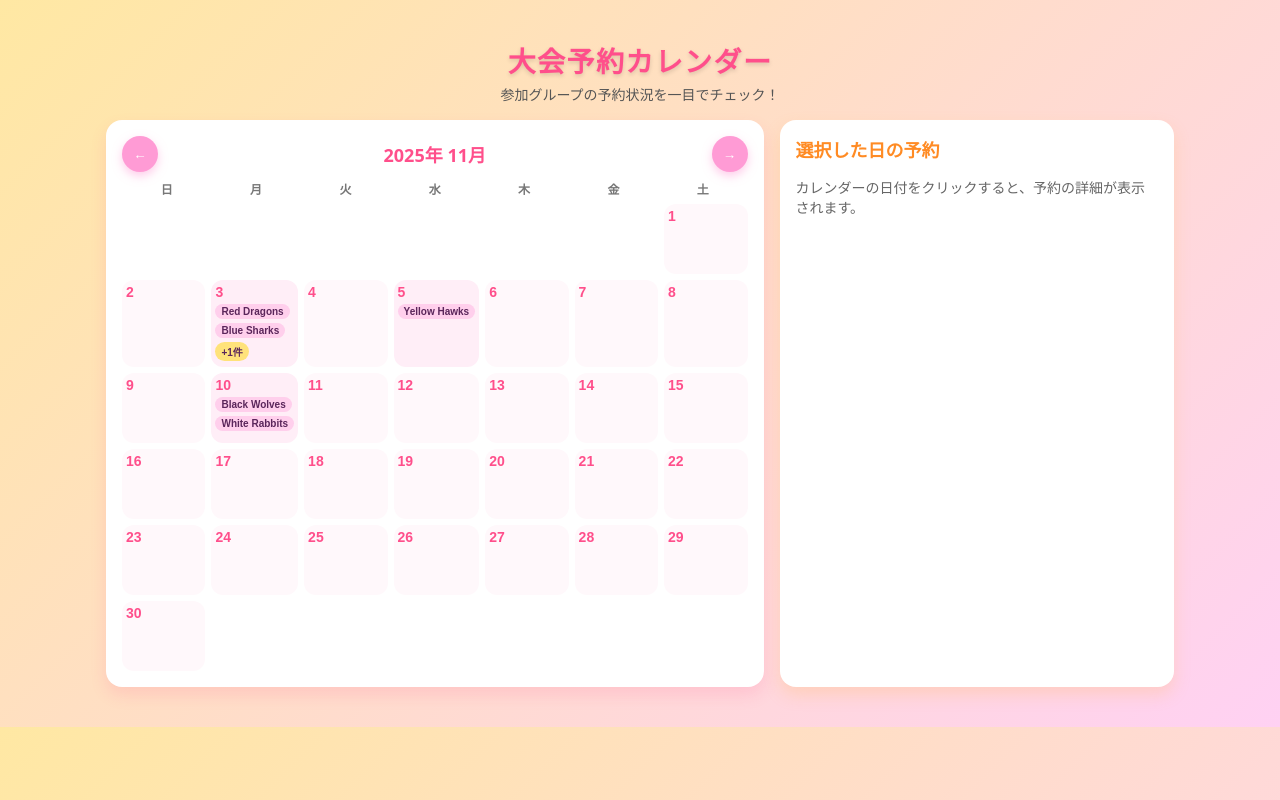
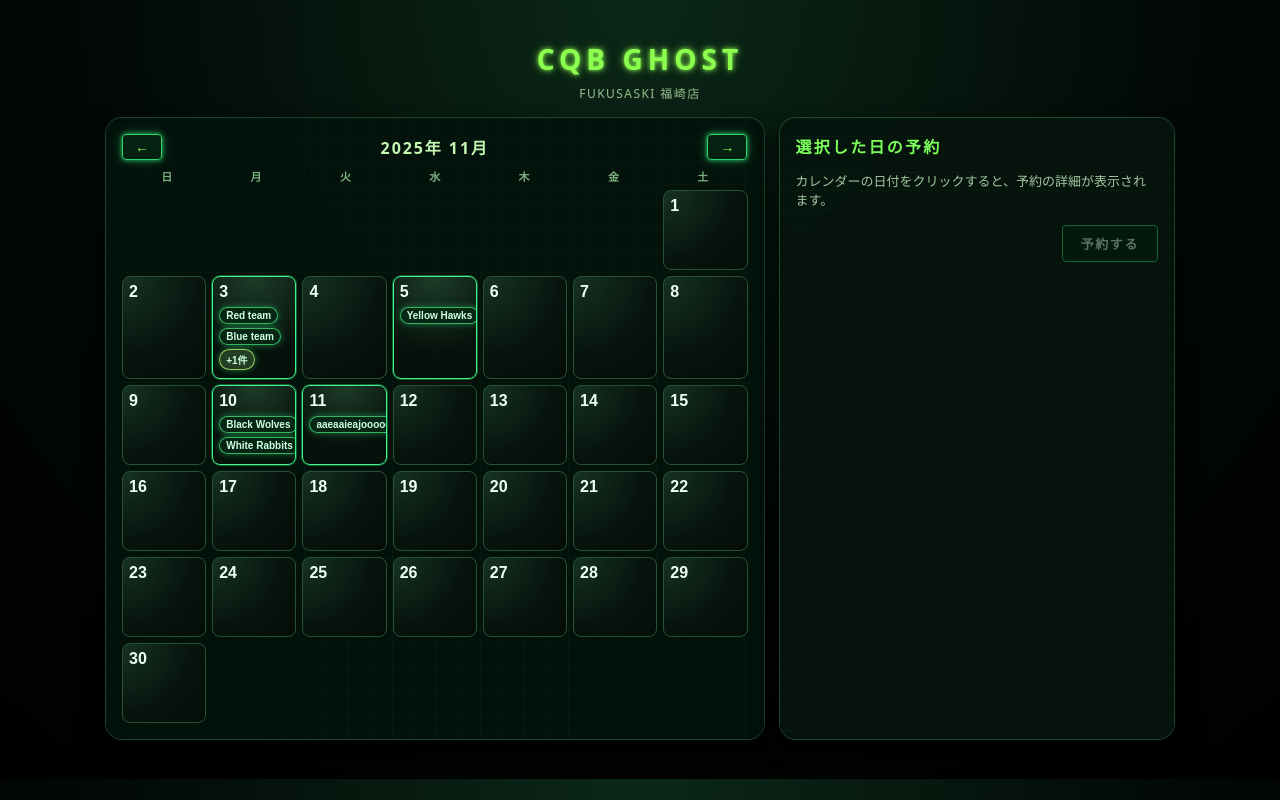
Before and after one commit to understand0423007-alt/survival-reservation-app, a React (Create React App) app in the folder frontend/reservation-app/: page / in a window 1280 px wide. Built offline with nearby package versions, Linux system fonts and the light colour scheme.

Commit message:
UI作成

```diff
--- a/frontend/reservation-app/src/App.css
+++ b/frontend/reservation-app/src/App.css
@@ -1,5 +1,3 @@
-/* src/App.css */
-
 * {
   box-sizing: border-box;
 }
@@ -7,7 +5,8 @@
 body {
   margin: 0;
   font-family: system-ui, -apple-system, BlinkMacSystemFont, "Segoe UI", sans-serif;
-  background: linear-gradient(135deg, #ffe8a3, #ffd1f3);
+  background: radial-gradient(circle at top, #0b2818 0%, #020806 55%, #000000 100%);
+  color: #E5F7E0;
 }
 
 /* 全体ラッパー */
@@ -27,15 +26,20 @@ body {
   margin: 0;
   font-size: 28px;
   font-weight: 800;
-  letter-spacing: 0.05em;
-  color: #ff4f8b;
-  text-shadow: 0 2px 4px rgba(0, 0, 0, 0.15);
+  letter-spacing: 0.18em;
+  text-transform: uppercase;
+  color: #8CFF4F; /* ネオングリーン */
+  text-shadow:
+    0 0 4px rgba(140, 255, 79, 0.9),
+    0 0 10px rgba(140, 255, 79, 0.6);
 }
 
 .app-subtitle {
-  margin-top: 4px;
-  color: #555;
-  font-size: 14px;
+  margin-top: 6px;
+  color: #9ABF8F;
+  font-size: 12px;
+  letter-spacing: 0.12em;
+  text-transform: uppercase;
 }
 
 /* メイン2カラム */
@@ -45,12 +49,35 @@ body {
   gap: 16px;
 }
 
-/* カレンダー側 */
+/* カレンダー側パネル（レーダー画面っぽく） */
 .calendar-panel {
-  background: #fff;
+  background: rgba(4, 18, 12, 0.95);
   border-radius: 16px;
   padding: 16px;
-  box-shadow: 0 8px 16px rgba(255, 79, 139, 0.15);
+  box-shadow:
+    0 0 0 1px rgba(26, 73, 49, 0.9),
+    0 12px 24px rgba(0, 0, 0, 0.9);
+  position: relative;
+  overflow: hidden;
+}
+
+/* HUDっぽい薄いグリッドライン（背景装飾） */
+.calendar-panel::before {
+  content: "";
+  position: absolute;
+  inset: 0;
+  background-image:
+    linear-gradient(rgba(40, 88, 60, 0.25) 1px, transparent 1px),
+    linear-gradient(90deg, rgba(40, 88, 60, 0.25) 1px, transparent 1px);
+  background-size: 22px 22px;
+  opacity: 0.35;
+  pointer-events: none;
+}
+
+/* 中身は上に重ねる */
+.calendar-panel > * {
+  position: relative;
+  z-index: 1;
 }
 
 /* 月切り替え */
@@ -62,27 +89,35 @@ body {
 }
 
 .nav-button {
-  border: none;
-  background: #ff9bd5;
-  color: #fff;
-  font-weight: bold;
-  border-radius: 999px;
-  width: 36px;
-  height: 36px;
+  border: 1px solid #2DD66B;
+  background: rgba(5, 36, 19, 0.9);
+  color: #8CFF4F;
+  font-weight: 700;
+  border-radius: 4px;
+  width: 40px;
+  height: 26px;
   cursor: pointer;
-  box-shadow: 0 4px 10px rgba(255, 155, 213, 0.5);
-  transition: transform 0.1s ease, box-shadow 0.1s ease;
+  font-size: 14px;
+  box-shadow:
+    0 0 4px rgba(45, 214, 107, 0.9),
+    0 0 12px rgba(45, 214, 107, 0.4);
+  transition: transform 0.1s ease, box-shadow 0.1s ease, background 0.1s ease;
 }
 
 .nav-button:hover {
   transform: translateY(-1px);
-  box-shadow: 0 6px 12px rgba(255, 155, 213, 0.7);
+  background: rgba(10, 56, 30, 0.95);
+  box-shadow:
+    0 0 6px rgba(45, 214, 107, 1),
+    0 0 14px rgba(45, 214, 107, 0.7);
 }
 
 .month-label {
-  font-size: 18px;
-  font-weight: 700;
-  color: #ff4f8b;
+  font-size: 16px;
+  font-weight: 600;
+  color: #C4F7B0;
+  letter-spacing: 0.12em;
+  text-transform: uppercase;
 }
 
 /* 曜日 */
@@ -95,9 +130,10 @@ body {
 
 .weekday-cell {
   text-align: center;
-  font-size: 12px;
+  font-size: 11px;
   font-weight: 600;
-  color: #777;
+  color: #7BAF7E;
+  text-transform: uppercase;
 }
 
 /* 日付グリッド */
@@ -110,46 +146,63 @@ body {
 
 /* 日付セル */
 .day-cell {
+    width: 100%;           /* グリッドの幅に合わせる */
+  overflow: hidden;      /* 内容があふれても横に広がらない */
   position: relative;
-  min-height: 70px;
-  border-radius: 12px;
-  border: none;
-  padding: 4px 4px 6px;
+  min-height: 80px;
+  border-radius: 8px;
+  border: 1px solid #275139;
+  padding: 6px 6px 8px;
   text-align: left;
-  background: #fff8fb;
+  background: radial-gradient(circle at top left, #163323 0%, #07140E 60%, #050C08 100%);
   cursor: pointer;
   display: flex;
   flex-direction: column;
   align-items: flex-start;
   justify-content: flex-start;
-  transition: transform 0.1s ease, box-shadow 0.1s ease, background 0.1s ease;
+  transition:
+    transform 0.1s ease,
+    box-shadow 0.1s ease,
+    background 0.1s ease,
+    border-color 0.1s ease;
 }
 
 .day-cell.empty {
   background: transparent;
+  border: none;
   cursor: default;
   box-shadow: none;
 }
 
 .day-cell:hover:not(.empty) {
   transform: translateY(-1px);
-  box-shadow: 0 4px 8px rgba(255, 79, 139, 0.35);
+  box-shadow:
+    0 0 6px rgba(24, 255, 130, 0.5),
+    0 0 18px rgba(24, 255, 130, 0.32);
+  border-color: #35E36E;
 }
 
+/* 予約ありの日を少し明るく＋枠を光らせる */
 .day-cell.has-reservation {
-  background: #ffeef7;
+  background: radial-gradient(circle at top, #1D3C29 0%, #06110B 70%);
+  border-color: #3EF68A;
+  box-shadow: 0 0 0 1px rgba(62, 246, 138, 0.35);
 }
 
+/* 選択中のセル：紫寄りではなくHUDグリーンのグロー */
 .day-cell.selected {
-  border: 2px solid #ff4f8b;
+  border: 2px solid #9CFF57;
+  box-shadow:
+    0 0 6px rgba(156, 255, 87, 0.9),
+    0 0 16px rgba(156, 255, 87, 0.7);
 }
 
 /* 日付の数字 */
 .day-number {
-  font-size: 14px;
+  font-size: 16px;
   font-weight: 700;
-  color: #ff4f8b;
-  margin-bottom: 4px;
+  color: #EFFFF4;
+  margin-bottom: 6px;
 }
 
 /* グループタグ（カレンダーの日付に表示） */
@@ -163,37 +216,65 @@ body {
   padding: 2px 6px;
   border-radius: 999px;
   font-size: 10px;
-  background: #ffcfec;
-  color: #5b265b;
+  background: rgba(7, 41, 20, 0.9);
+  color: #CFFFE1;
   font-weight: 600;
   max-width: 100%;
   white-space: nowrap;
   overflow: hidden;
   text-overflow: ellipsis;
+  border: 1px solid rgba(80, 255, 140, 0.65);
+  box-shadow: 0 0 6px rgba(37, 184, 96, 0.6);
 }
 
 .group-tag.more {
-  background: #ffe27a;
+  background: rgba(36, 66, 40, 0.95);
+  border-color: rgba(199, 255, 107, 0.75);
 }
 
-/* 右側の詳細パネル */
+/* 右側の詳細パネル（ステータスモニター風） */
 .detail-panel {
-  background: #fff;
+  background: rgba(6, 20, 13, 0.96);
   border-radius: 16px;
   padding: 16px;
-  box-shadow: 0 8px 16px rgba(255, 188, 87, 0.25);
+  box-shadow:
+    0 0 0 1px rgba(32, 89, 58, 0.8),
+    0 12px 24px rgba(0, 0, 0, 0.9);
+  position: relative;
+  overflow: hidden;
+}
+
+/* HUD風細い横線 */
+.detail-panel::before {
+  content: "";
+  position: absolute;
+  inset: 0;
+  background-image: linear-gradient(
+    rgba(30, 90, 55, 0.18) 1px,
+    transparent 1px
+  );
+  background-size: 100% 18px;
+  opacity: 0.55;
+  pointer-events: none;
+}
+
+.detail-panel > * {
+  position: relative;
+  z-index: 1;
 }
 
 .detail-title {
   margin-top: 0;
-  font-size: 18px;
+  font-size: 16px;
   font-weight: 700;
-  color: #ff8b24;
+  color: #7CFF5A;
+  letter-spacing: 0.14em;
+  text-transform: uppercase;
 }
 
 .detail-placeholder {
-  font-size: 14px;
-  color: #666;
+  font-size: 13px;
+  color: #A2C7A1;
 }
 
 /* 予約リスト */
@@ -206,23 +287,31 @@ body {
 }
 
 .reservation-item {
-  border-radius: 12px;
+  border-radius: 10px;
   padding: 8px 10px;
-  background: #fff7e2;
+  background: rgba(5, 25, 14, 0.95);
   display: flex;
   align-items: center;
   justify-content: space-between;
+  border: 1px solid #29593A;
+  box-shadow: 0 0 6px rgba(24, 255, 130, 0.25);
 }
 
 .reservation-group {
   font-weight: 700;
-  color: #ff4f8b;
+  color: #DFFFEF;
 }
 
 .reservation-time {
   font-weight: 600;
-  font-size: 14px;
-  color: #555;
+  font-size: 13px;
+  color: #A9D9A7;
+}
+
+/* ナビボタンの周りに軽くラインを入れるとそれっぽい */
+.calendar-panel,
+.detail-panel {
+  backdrop-filter: blur(2px);
 }
 
 /* スマホ対応 */
@@ -233,6 +322,51 @@ body {
 
   .calendar-panel,
   .detail-panel {
-    box-shadow: 0 4px 10px rgba(0, 0, 0, 0.06);
+    box-shadow:
+      0 0 0 1px rgba(26, 73, 49, 0.7),
+      0 8px 18px rgba(0, 0, 0, 0.9);
   }
 }
+
+/* 詳細パネル下部のフッター（右下揃え） */
+.detail-footer {
+  margin-top: 16px;
+  display: flex;
+  justify-content: flex-end;
+}
+
+/* 予約ボタン（HUD風） */
+.reserve-button {
+  padding: 8px 18px;
+  font-size: 13px;
+  font-weight: 700;
+  letter-spacing: 0.12em;
+  text-transform: uppercase;
+  border-radius: 4px;
+  border: 1px solid #2DD66B;
+  background: rgba(5, 36, 19, 0.95);
+  color: #CFFFE1;
+  cursor: pointer;
+  box-shadow:
+    0 0 4px rgba(45, 214, 107, 0.9),
+    0 0 10px rgba(45, 214, 107, 0.4);
+  transition:
+    transform 0.1s ease,
+    box-shadow 0.1s ease,
+    background 0.1s ease,
+    opacity 0.1s ease;
+}
+
+.reserve-button:hover:not(:disabled) {
+  transform: translateY(-1px);
+  background: rgba(10, 56, 30, 0.98);
+  box-shadow:
+    0 0 6px rgba(45, 214, 107, 1),
+    0 0 14px rgba(45, 214, 107, 0.7);
+}
+
+.reserve-button:disabled {
+  opacity: 0.4;
+  cursor: default;
+  box-shadow: none;
+}
--- a/frontend/reservation-app/src/App.js
+++ b/frontend/reservation-app/src/App.js
@@ -4,19 +4,22 @@ import "./App.css";
 // 仮の予約データ（あとでAPIやFirebaseとつなぐときに差し替え）
 const sampleReservations = {
   "2025-11-03": [
-    { id: 1, groupName: "Red Dragons", time: "10:00" },
-    { id: 2, groupName: "Blue Sharks", time: "11:00" },
-    { id: 3, groupName: "Green Tigers", time: "13:00" },
+    { id: 1, groupName: "Red team", time: "10:00" },
+    { id: 2, groupName: "Blue team", time: "11:00" },
+    { id: 3, groupName: "Green team", time: "13:00" },
   ],
   "2025-11-05": [{ id: 4, groupName: "Yellow Hawks", time: "09:00" }],
   "2025-11-10": [
     { id: 5, groupName: "Black Wolves", time: "14:00" },
     { id: 6, groupName: "White Rabbits", time: "15:00" },
   ],
+  "2025-11-11": [
+    { id: 7, groupName: "aaeaaieajoooooooooooo", time: "16:00"}
+  ]
 };
 
 function App() {
-  // JSX のときと同じ state ロジック
+  // state ロジック
   const [currentYear, setCurrentYear] = useState(2025);
   const [currentMonth, setCurrentMonth] = useState(10); // 0=Jan, 10=Nov
   const [selectedDate, setSelectedDate] = useState(null); // "YYYY-MM-DD"
@@ -75,6 +78,20 @@ function App() {
 
   const monthLabel = `${currentYear}年 ${currentMonth + 1}月`;
 
+  // 予約ボタンが押されたときの処理（ログイン画面へ遷移）
+  const handleReserveClick = () => {
+    if (!selectedDate) {
+      alert("日付を選択してください。");
+      return;
+    }
+
+    // 1. 選択した日付をログイン後に使いたければ、一時的に保存しておく
+    sessionStorage.setItem("reserveDate", selectedDate);
+
+    // 2. ログイン画面（/login）へ遷移
+    window.location.href = "/login";
+  };
+
   // 右側パネルの中身（条件分岐部分）を先に組み立てる
   let detailContent;
   if (selectedDate == null) {
@@ -104,7 +121,7 @@ function App() {
     );
   }
 
-  // ここが JSX でいう return ( <div>... ) に相当
+  // return ( <div>... ) に相当
   return h(
     "div",
     { className: "app" },
@@ -112,11 +129,11 @@ function App() {
     h(
       "header",
       { className: "app-header" },
-      h("h1", { className: "app-title" }, "大会予約カレンダー"),
+      h("h1", { className: "app-title" }, "CQB GHOST"),
       h(
         "p",
         { className: "app-subtitle" },
-        "参加グループの予約状況を一目でチェック！"
+        "Fukusaski 福崎店"
       )
     ),
 
@@ -231,7 +248,21 @@ function App() {
         "div",
         { className: "detail-panel" },
         h("h2", { className: "detail-title" }, "選択した日の予約"),
-        detailContent
+        detailContent,
+        // 右下に「予約する」ボタン
+        h(
+          "div",
+          { className: "detail-footer" },
+          h(
+            "button",
+            {
+              className: "reserve-button",
+              onClick: handleReserveClick,
+              disabled: !selectedDate, // 日付が未選択のときは押せないように
+            },
+            "予約する"
+          )
+        )
       )
     )
   );
```
